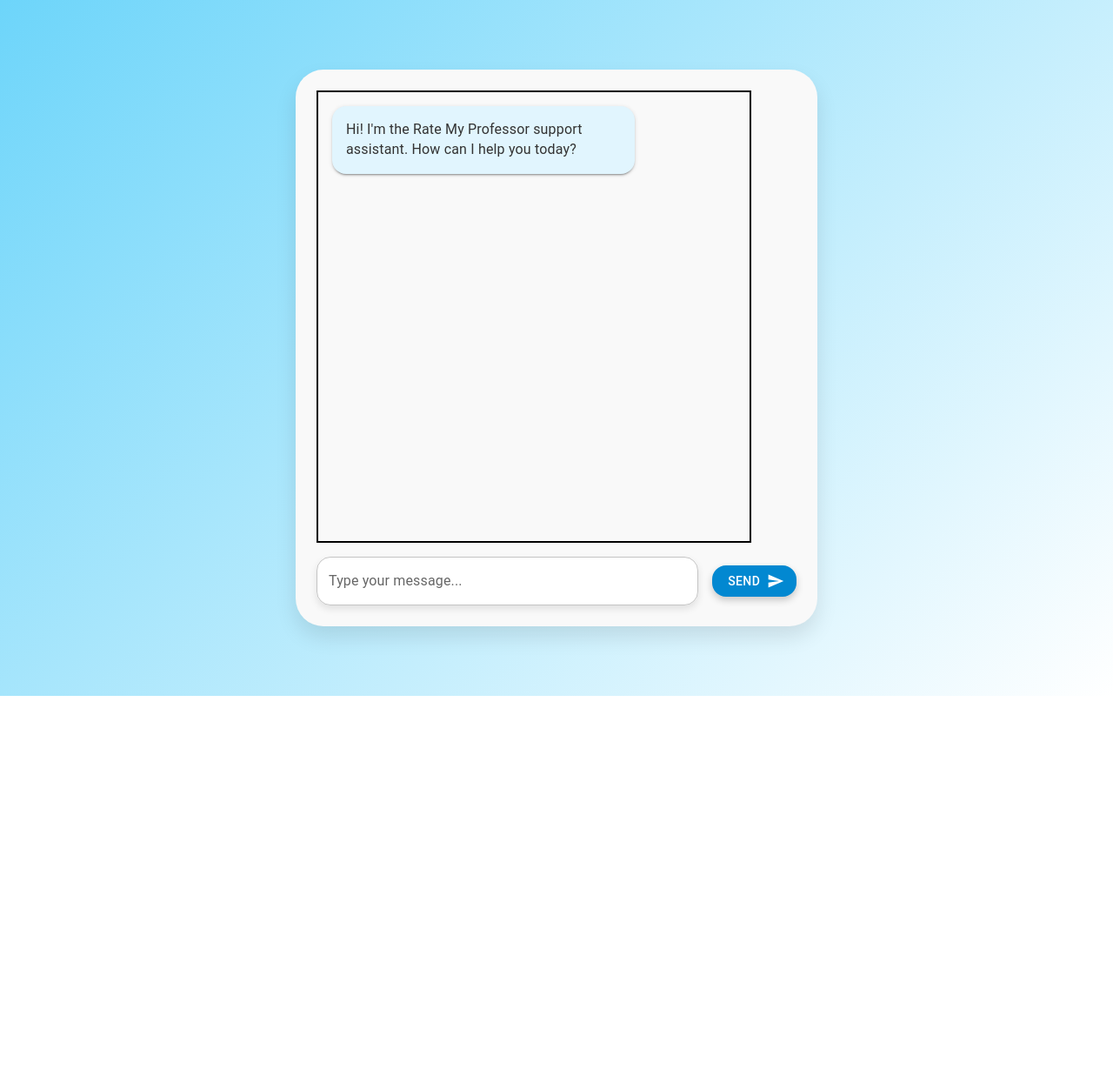
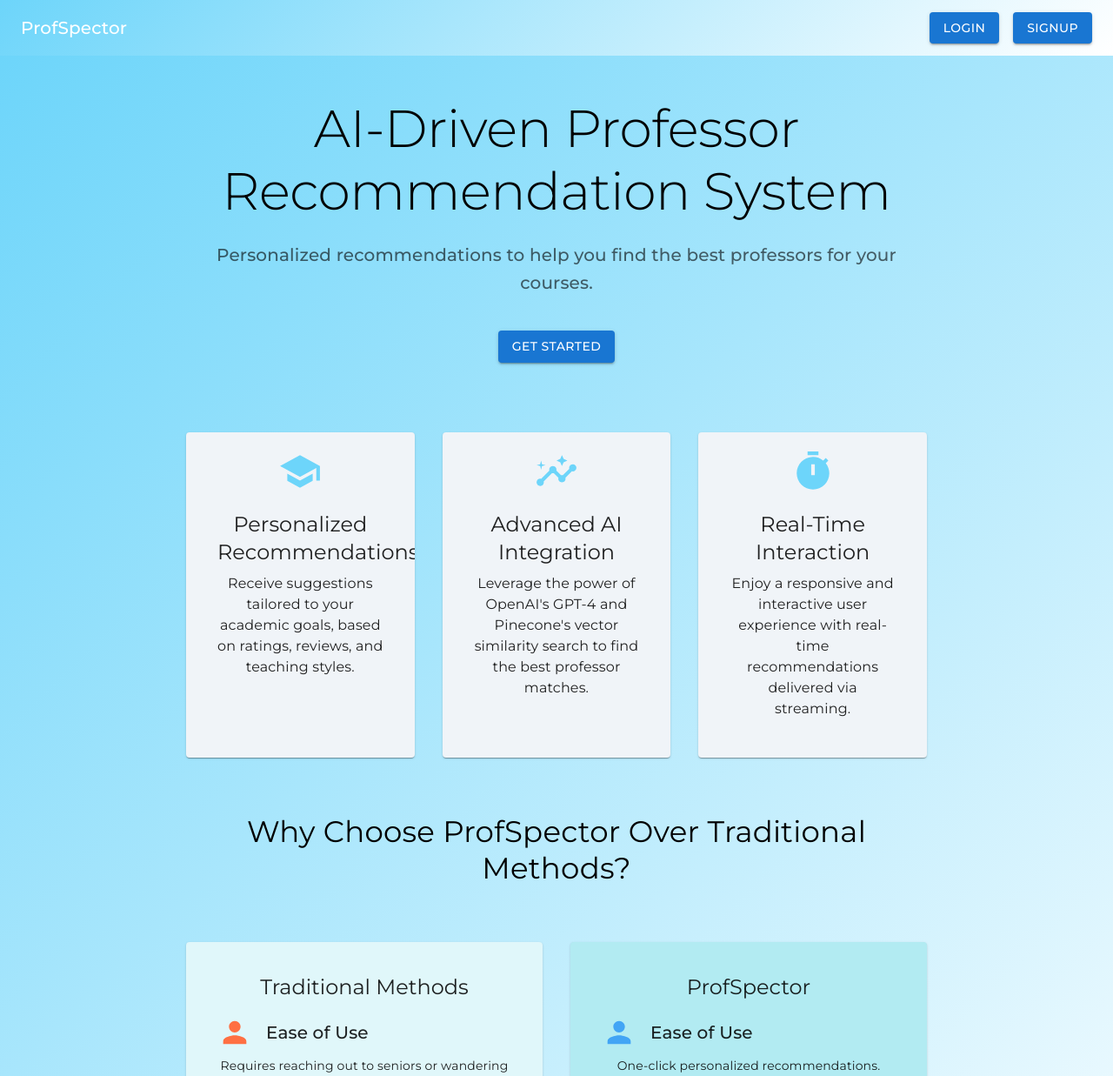
Before and after one commit to Chitra2409/AI-RateMyProfessor, a Next.js app: page / in a window 1280 px wide. Shown: the top 1237 px of the page at 87% size. Before the commit the page ends 800 px from the top, so only its background shows below. Built offline with nearby package versions, Linux system fonts and the light colour scheme.

Commit message:
edited landing page

```diff
--- /dev/null
+++ b/app/components/Navbar.js
@@ -0,0 +1,18 @@
+import React from 'react';
+import { Box, AppBar, Toolbar, Typography, Button } from '@mui/material';
+
+const Navbar = () => {
+  return (
+    <AppBar position="static" sx={{ background: "linear-gradient(135deg, #6dd5fa, #ffffff)" }}>
+      <Toolbar>
+        <Typography variant="h6" sx={{ flexGrow: 1 }}>
+          ProfSpector
+        </Typography>
+        <Button variant="contained" color="primary" sx={{ mr: 2 }}>Login</Button>
+        <Button variant="contained" color="primary">Signup</Button>
+      </Toolbar>
+    </AppBar>
+  );
+};
+
+export default Navbar;
--- a/app/globals.css
+++ b/app/globals.css
@@ -1,5 +1,9 @@
+@import url('https://fonts.googleapis.com/css2?family=Bebas+Neue&family=Exo+2:ital,wght@0,100..900;1,100..900&family=Montserrat:ital,wght@0,100..900;1,100..900&display=swap');
+
+
 * {
   box-sizing: border-box;
   padding: 0;
   margin: 0;
+  font-family: "Montserrat", sans-serif !important;
 }
--- a/app/layout.js
+++ b/app/layout.js
@@ -1,15 +1,21 @@
-import { Inter} from "next/font/google";
+import { Inter, Exo_2} from "next/font/google";
 const inter = Inter({ subsets: ["latin"] });
+const exo_2= Exo_2({subsets: ["latin"]});
 import "./globals.css"
+import Navbar from "./components/Navbar"
 
 export const metadata={
   title: "Create Next App",
   description: "Generated by create next app",
 };
+
 export default function RootLayout({ children }) {
   return (
       <html lang="en">
-        <body className={inter.className}>{children}</body>
+        <body className={exo_2.className}>
+        <Navbar />
+        {children}
+        </body>
       </html>
   );
 }
--- a/app/page.js
+++ b/app/page.js
@@ -1,196 +1,185 @@
-"use client";
-import { useState, useEffect, useRef } from "react";
-import {
-  Box,
-  Button,
-  Paper,
-  Stack,
-  TextField,
-  Typography,
-  CircularProgress,
-  Fade,
-} from "@mui/material";
-import SendIcon from "@mui/icons-material/Send";
+import React from 'react';
+import { Container, Typography, Button, Box, Grid, Card, CardContent } from '@mui/material';
+import { School, Insights, Timer, CheckCircle, DataUsage, Person } from '@mui/icons-material'; // Material Icons
 
-export default function Home() {
-  const [messages, setMessages] = useState([
-    {
-      role: "assistant",
-      content:
-        "Hi! I'm the Rate My Professor support assistant. How can I help you today?",
-    },
-  ]);
-  const [message, setMessage] = useState("");
-  const [isLoading, setIsLoading] = useState(false);
-  const chatEndRef = useRef(null);
-
-  const scrollToBottom = () => {
-    chatEndRef.current?.scrollIntoView({ behavior: "smooth" });
-  };
-
-  useEffect(() => {
-    scrollToBottom();
-  }, [messages]);
-
-  const sendMessage = async () => {
-    if (message.trim() === "") return;
-
-    setMessages((messages) => [
-      ...messages,
-      { role: "user", content: message },
-      { role: "assistant", content: "" },
-    ]);
-    setMessage("");
-    setIsLoading(true);
-
-    const response = await fetch("/api/chat", {
-      method: "POST",
-      headers: {
-        "Content-Type": "application/json",
-      },
-      body: JSON.stringify([...messages, { role: "user", content: message }]),
-    });
-
-    const reader = response.body.getReader();
-    const decoder = new TextDecoder();
-
-    let result = "";
-    reader.read().then(function processText({ done, value }) {
-      if (done) {
-        setIsLoading(false);
-        return result;
-      }
-
-      const text = decoder.decode(value || new Uint8Array(), { stream: true });
-      setMessages((messages) => {
-        const lastMessage = messages[messages.length - 1];
-        const otherMessages = messages.slice(0, messages.length - 1);
-        return [
-          ...otherMessages,
-          { ...lastMessage, content: lastMessage.content + text },
-        ];
-      });
-
-      return reader.read().then(processText);
-    });
-  };
-
+const LandingPage = () => {
   return (
     <Box
-      width="100vw"
-      minHeight="100vh"
-      display="flex"
-      flexDirection="column"
-      justifyContent="center"
-      alignItems="center"
       sx={{
-        background: "linear-gradient(135deg, #6dd5fa, #ffffff)",
-        padding: { xs: 2, md: 4 },
+        background: 'linear-gradient(135deg, #6dd5fa, #ffffff)',
+        minHeight: '100vh',
+        display: 'flex',
+        flexDirection: 'column',
+        justifyContent: 'center',
+        alignItems: 'center',
       }}
     >
-      <Paper
-        elevation={8}
-        sx={{
-          width: "100%",
-          maxWidth: "600px",
-          height: "80vh",
-          borderRadius: 8,
-          display: "flex",
-          flexDirection: "column",
-          justifyContent: "space-between",
-          padding: 3,
-          bgcolor: "#f9f9f9",
-          boxShadow: "0px 12px 24px rgba(0, 0, 0, 0.1)",
-        }}
-      >
-        {/* Chat Messages */}
-        <Stack
-          direction="column"
-          width="500px"
-          height="700px"
-          border="2px solid black"
-          p={2}
-          spacing={3}
-        >
-          {messages.map((message, index) => (
-            <Box
-              key={index}
-              display="flex"
-              justifyContent={
-                message.role === "assistant" ? "flex-start" : "flex-end"
-              }
-            >
-              <Fade in>
-                <Box
-                  component={Paper}
-                  elevation={2}
-                  sx={{
-                    maxWidth: "75%",
-                    padding: 2,
-                    borderRadius: 4,
-                    bgcolor:
-                      message.role === "assistant" ? "#e1f5fe" : "#bbdefb",
-                    color: "#333",
-                    wordWrap: "break-word",
-                    boxShadow:
-                      message.role === "assistant"
-                        ? ""
-                        : "0px 2px 10px rgba(0, 0, 0, 0.1)",
-                  }}
-                >
-                  <Typography variant="body2" sx={{ fontSize: "16px" }}>
-                    {message.content}
+      {/* Hero Section */}
+      <Container maxWidth="md" sx={{ textAlign: 'center', py: 6 }}>
+        <Typography variant="h2" gutterBottom>
+          AI-Driven Professor Recommendation System
+        </Typography>
+        <Typography variant="h6" color="textSecondary" gutterBottom>
+          Personalized recommendations to help you find the best professors for your courses.
+        </Typography>
+        <Button variant="contained" color="primary" sx={{ mt: 4 }}>
+          Get Started
+        </Button>
+
+        {/* Features Section */}
+        <Grid container spacing={4} sx={{ mt: 6 }}>
+          <Grid item xs={12} md={4}>
+            <Card sx={{ height: '100%', backgroundColor: '#f0f4f8', textAlign: 'center', padding: '20px' }}>
+              <School sx={{ fontSize: 50, color: '#6dd5fa' }} />
+              <CardContent>
+                <Typography variant="h5" gutterBottom>
+                  Personalized Recommendations
+                </Typography>
+                <Typography variant="body1">
+                  Receive suggestions tailored to your academic goals, based on ratings, reviews, and teaching styles.
+                </Typography>
+              </CardContent>
+            </Card>
+          </Grid>
+
+          <Grid item xs={12} md={4}>
+            <Card sx={{ height: '100%', backgroundColor: '#f0f4f8', textAlign: 'center', padding: '20px' }}>
+              <Insights sx={{ fontSize: 50, color: '#6dd5fa' }} />
+              <CardContent>
+                <Typography variant="h5" gutterBottom>
+                  Advanced AI Integration
+                </Typography>
+                <Typography variant="body1">
+                  Leverage the power of OpenAI's GPT-4 and Pinecone's vector similarity search to find the best professor matches.
+                </Typography>
+              </CardContent>
+            </Card>
+          </Grid>
+
+          <Grid item xs={12} md={4}>
+            <Card sx={{ height: '100%', backgroundColor: '#f0f4f8', textAlign: 'center', padding: '20px' }}>
+              <Timer sx={{ fontSize: 50, color: '#6dd5fa' }} />
+              <CardContent>
+                <Typography variant="h5" gutterBottom>
+                  Real-Time Interaction
+                </Typography>
+                <Typography variant="body1">
+                  Enjoy a responsive and interactive user experience with real-time recommendations delivered via streaming.
+                </Typography>
+              </CardContent>
+            </Card>
+          </Grid>
+        </Grid>
+
+        {/* Comparison Section */}
+        <Box sx={{ mt: 8 }}>
+          <Typography variant="h4" gutterBottom>
+            Why Choose ProfSpector Over Traditional Methods?
+          </Typography>
+
+          <Grid container spacing={4} sx={{ mt: 4 }}>
+            <Grid item xs={12} md={6}>
+              <Card sx={{ height: '100%', backgroundColor: '#e0f7fa', padding: '20px' }}>
+                <CardContent>
+                  <Typography variant="h5" gutterBottom>
+                    Traditional Methods
                   </Typography>
-                </Box>
-              </Fade>
-            </Box>
-          ))}
-          <div ref={chatEndRef} />
-        </Stack>
+                  <Box sx={{ mt: 2, display: 'flex', alignItems: 'center' }}>
+                    <Person sx={{ fontSize: 40, color: '#ff7043' }} />
+                    <Typography variant="h6" sx={{ ml: 2 }}>Ease of Use</Typography>
+                  </Box>
+                  <Typography variant="body2" sx={{ mt: 1 }}>
+                    Requires reaching out to seniors or wandering around campus.
+                  </Typography>
 
-        {/* Loading Indicator */}
-        {isLoading && (
-          <Box display="flex" justifyContent="center" mb={2}>
-            <CircularProgress size={24} sx={{ color: "#0288d1" }} />
-          </Box>
-        )}
+                  <Box sx={{ mt: 2, display: 'flex', alignItems: 'center' }}>
+                    <CheckCircle sx={{ fontSize: 40, color: '#ff7043' }} />
+                    <Typography variant="h6" sx={{ ml: 2 }}>Accuracy of Information</Typography>
+                  </Box>
+                  <Typography variant="body2" sx={{ mt: 1 }}>
+                    Varies based on the person consulted; may be biased.
+                  </Typography>
 
-        {/* Input and Send Button */}
-        <Stack direction="row" spacing={2} alignItems="center" sx={{ mt: 2 }}>
-          <TextField
-            label="Type your message..."
-            variant="outlined"
-            fullWidth
-            value={message}
-            onChange={(e) => setMessage(e.target.value)}
-            sx={{
-              bgcolor: "#ffffff",
-              borderRadius: 4,
-              "& .MuiOutlinedInput-root": {
-                borderRadius: 4,
-              },
-              boxShadow: "0px 4px 8px rgba(0, 0, 0, 0.1)",
-            }}
-          />
-          <Button
-            variant="contained"
-            onClick={sendMessage}
-            endIcon={<SendIcon />}
-            sx={{
-              bgcolor: "#0288d1",
-              color: "#fff",
-              paddingX: 3,
-              borderRadius: 4,
-              "&:hover": {
-                bgcolor: "#0277bd",
-              },
-              boxShadow: "0px 4px 8px rgba(0, 0, 0, 0.2)",
-            }}
-          >
-            Send
-          </Button>
-        </Stack>
-      </Paper>
+                  <Box sx={{ mt: 2, display: 'flex', alignItems: 'center' }}>
+                    <Timer sx={{ fontSize: 40, color: '#ff7043' }} />
+                    <Typography variant="h6" sx={{ ml: 2 }}>Time Efficiency</Typography>
+                  </Box>
+                  <Typography variant="body2" sx={{ mt: 1 }}>
+                    Time-consuming; requires physical effort.
+                  </Typography>
+
+                  <Box sx={{ mt: 2, display: 'flex', alignItems: 'center' }}>
+                    <Person sx={{ fontSize: 40, color: '#ff7043' }} />
+                    <Typography variant="h6" sx={{ ml: 2 }}>Personalization</Typography>
+                  </Box>
+                  <Typography variant="body2" sx={{ mt: 1 }}>
+                    Limited to the opinions of a few people.
+                  </Typography>
+
+                  <Box sx={{ mt: 2, display: 'flex', alignItems: 'center' }}>
+                    <DataUsage sx={{ fontSize: 40, color: '#ff7043' }} />
+                    <Typography variant="h6" sx={{ ml: 2 }}>Comprehensive Data</Typography>
+                  </Box>
+                  <Typography variant="body2" sx={{ mt: 1 }}>
+                    Relies on anecdotal evidence.
+                  </Typography>
+                </CardContent>
+              </Card>
+            </Grid>
+
+            <Grid item xs={12} md={6}>
+              <Card sx={{ height: '100%', backgroundColor: '#b2ebf2', padding: '20px' }}>
+                <CardContent>
+                  <Typography variant="h5" gutterBottom>
+                    ProfSpector
+                  </Typography>
+                  <Box sx={{ mt: 2, display: 'flex', alignItems: 'center' }}>
+                    <Person sx={{ fontSize: 40, color: '#42a5f5' }} />
+                    <Typography variant="h6" sx={{ ml: 2 }}>Ease of Use</Typography>
+                  </Box>
+                  <Typography variant="body2" sx={{ mt: 1 }}>
+                    One-click personalized recommendations.
+                  </Typography>
+
+                  <Box sx={{ mt: 2, display: 'flex', alignItems: 'center' }}>
+                    <CheckCircle sx={{ fontSize: 40, color: '#42a5f5' }} />
+                    <Typography variant="h6" sx={{ ml: 2 }}>Accuracy of Information</Typography>
+                  </Box>
+                  <Typography variant="body2" sx={{ mt: 1 }}>
+                    Data-driven insights using AI and comprehensive reviews.
+                  </Typography>
+
+                  <Box sx={{ mt: 2, display: 'flex', alignItems: 'center' }}>
+                    <Timer sx={{ fontSize: 40, color: '#42a5f5' }} />
+                    <Typography variant="h6" sx={{ ml: 2 }}>Time Efficiency</Typography>
+                  </Box>
+                  <Typography variant="body2" sx={{ mt: 1 }}>
+                    Instant results with minimal effort.
+                  </Typography>
+
+                  <Box sx={{ mt: 2, display: 'flex', alignItems: 'center' }}>
+                    <Person sx={{ fontSize: 40, color: '#42a5f5' }} />
+                    <Typography variant="h6" sx={{ ml: 2 }}>Personalization</Typography>
+                  </Box>
+                  <Typography variant="body2" sx={{ mt: 1 }}>
+                    Tailored to your learning preferences and academic goals.
+                  </Typography>
+
+                  <Box sx={{ mt: 2, display: 'flex', alignItems: 'center' }}>
+                    <DataUsage sx={{ fontSize: 40, color: '#42a5f5' }} />
+                    <Typography variant="h6" sx={{ ml: 2 }}>Comprehensive Data</Typography>
+                  </Box>
+                  <Typography variant="body2" sx={{ mt: 1 }}>
+                    Analyzes extensive data from multiple sources.
+                  </Typography>
+                </CardContent>
+              </Card>
+            </Grid>
+          </Grid>
+        </Box>
+      </Container>
     </Box>
   );
-}
+};
+
+export default LandingPage;
```
Also changed, not shown: app/recommendation.js (added, +197 -0 lines), app/components/Footer.js (added).
